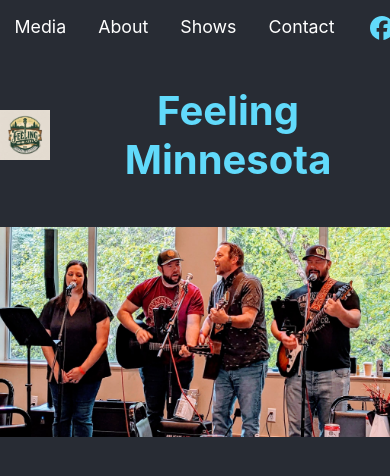
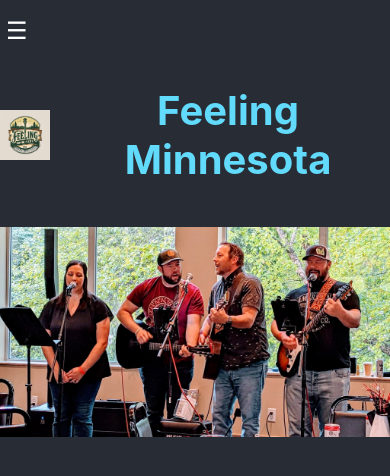
Before and after one commit to cgamlin/feeling-minnesota-band, a React (Create React App) app: page / in a window 390 px wide. Shown: the top 476 px of the page. Built offline with nearby package versions, Linux system fonts and the light colour scheme.

Commit message:
mobile view css changes

```diff
--- a/src/components/Navigation.jsx
+++ b/src/components/Navigation.jsx
@@ -1,4 +1,4 @@
-import { useContext } from 'react';
+import { useContext, useState } from 'react';
 import { FontAwesomeIcon } from '@fortawesome/react-fontawesome';
 import { faFacebook, faYoutube } from '@fortawesome/free-brands-svg-icons';
 
@@ -7,16 +7,22 @@
 
 export default function Navigation() {
   const { activePage, setActivePage } = useContext(ActivePageContext);
+  const [menuOpen, setMenuOpen] = useState(false);
 
   const handleNavigation = (page) => {
     setActivePage(page);
+    setMenuOpen(false); // Close menu on navigation
   };
+
   const fbLink = "https://www.facebook.com/profile.php?id=61576281586529";
-  const ytLink = "https://www.youtube.com/"
+  const ytLink = "https://www.youtube.com/";
 
   return (
     <nav>
-      <ul className="navigation-list">
+      <button className="menu-toggle" onClick={() => setMenuOpen(!menuOpen)}>
+        ☰
+      </button>
+      <ul className={`navigation-list ${menuOpen ? 'open' : ''}`}>
         <li className={activePage === '/' ? 'active' : ''} onClick={() => handleNavigation('/')}>Home</li>
         <li className={activePage === '/media' ? 'active' : ''} onClick={() => handleNavigation('/media')}>Media</li>
         <li className={activePage === '/about' ? 'active' : ''} onClick={() => handleNavigation('/about')}>About</li>
--- a/src/styles/Contact.css
+++ b/src/styles/Contact.css
@@ -10,6 +10,13 @@
   align-items: center; /* Center both columns vertically */
   justify-content: center;
   height: 100%;
+}
+
+@media (max-width: 768px) {
+  .contact-columns {
+    flex-direction: column;
+    gap: 1rem;
+  }
 }
 
 .contact-description {
--- a/src/styles/Navigation.css
+++ b/src/styles/Navigation.css
@@ -7,6 +7,15 @@
   padding: 1rem;
 }
 
+.menu-toggle {
+  display: none;
+  background: none;
+  border: none;
+  color: white;
+  font-size: 1.5rem;
+  cursor: pointer;
+}
+
 .navigation-list {
   display: flex;
   justify-content: center;
@@ -14,6 +23,10 @@
   padding: 0;
   margin: 0;
   gap: 2rem;
+}
+
+.navigation-list.open {
+  display: block;
 }
 
 .navigation-list li {
@@ -40,3 +53,22 @@
 a:hover {
   color: #ffffff; /* Change to white on hover */
 }
+
+@media (max-width: 768px) {
+  .menu-toggle {
+    display: block;
+  }
+
+  .navigation-list {
+    display: none;
+    flex-direction: column;
+    gap: 1rem;
+    text-align: center;
+  }
+
+  .navigation-list.open {
+    display: flex;
+    align-items: flex-start;
+    padding: 0.5em 0 0 0.5em;
+  }
+}
```
